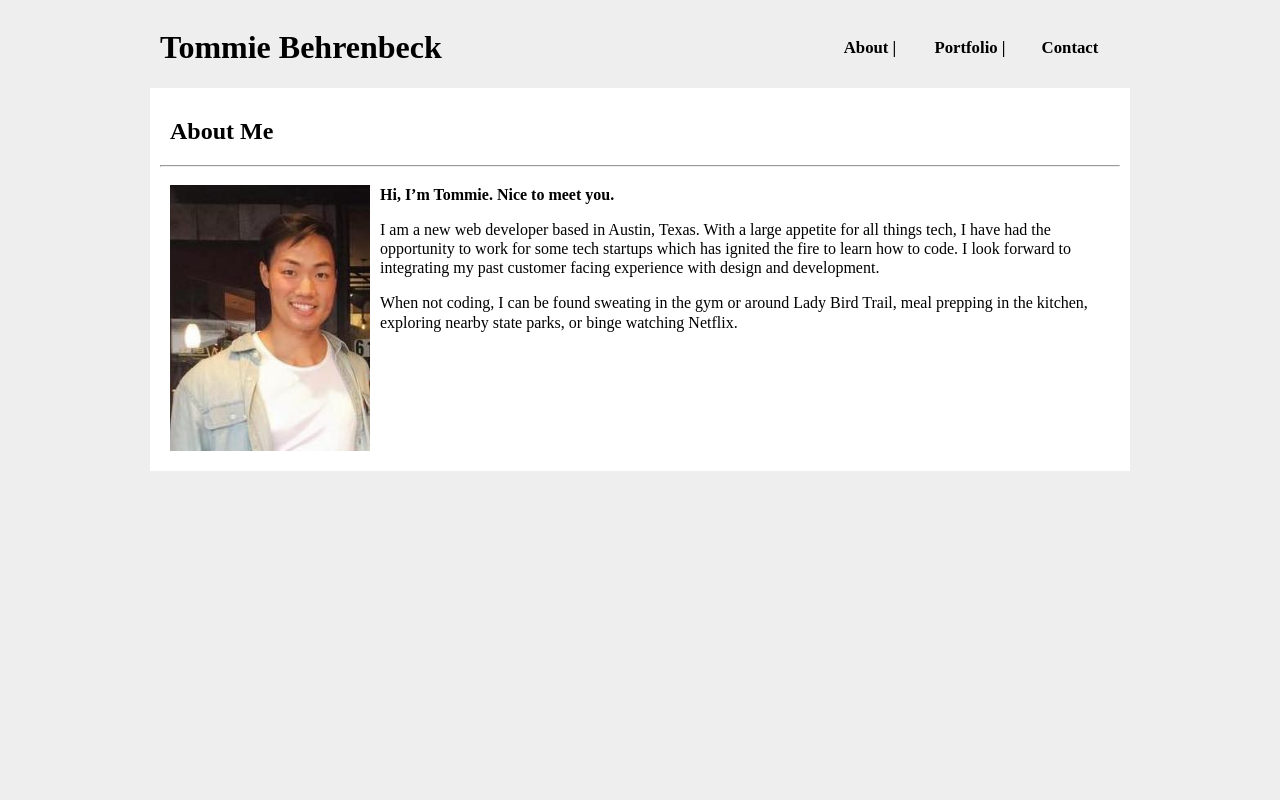
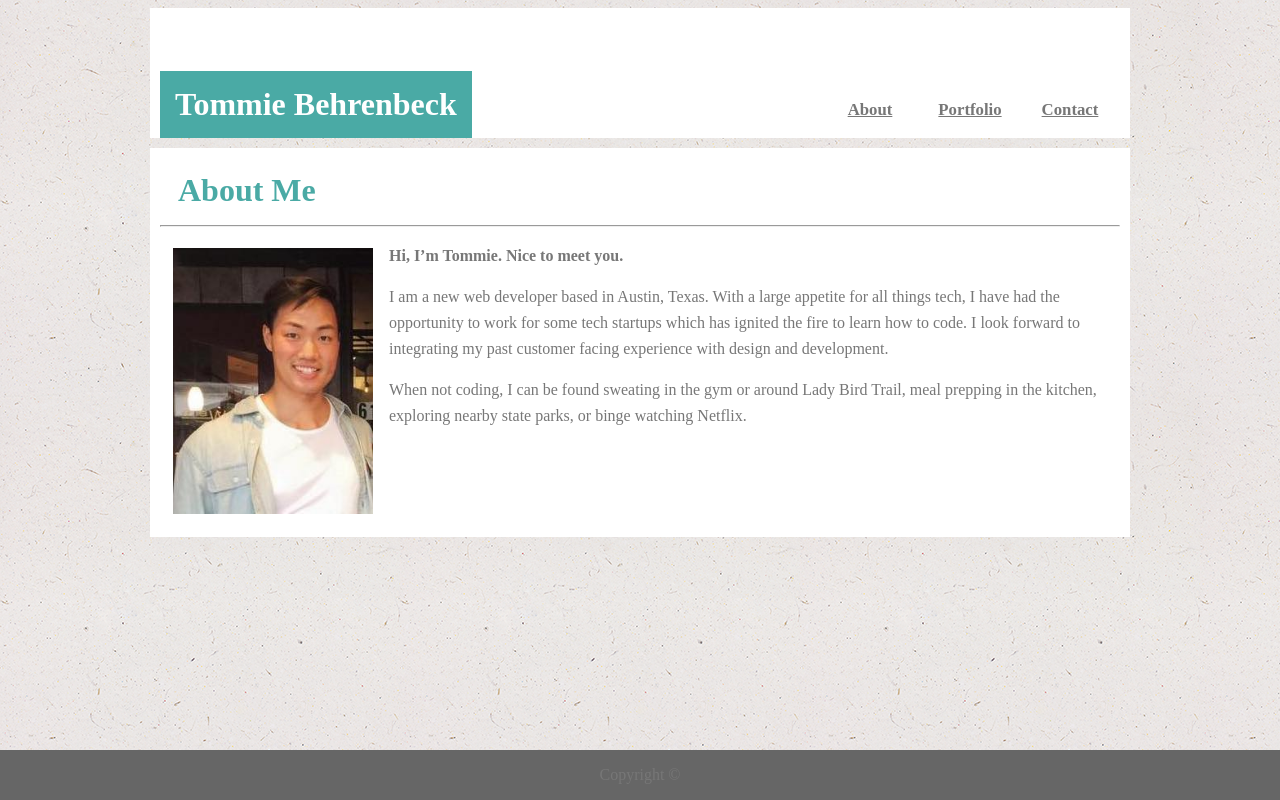
Before and after one commit to tbehrenbeck/Basic-Portfolio, a plain HTML site: page index.html in a window 1280 px wide. Drawn offline with Linux system fonts and the light colour scheme.

Commit message:
navAndFormat

```diff
--- a/assets/css/style.css
+++ b/assets/css/style.css
@@ -3,10 +3,20 @@ header {
     display: block;
     max-width: 960px;
     margin: auto;
+    padding: 10px;
+    background-color: #ffffff;
+    z-index: 1;
+
 }
 
 h1 {
     display: inline-block;
+    background-color: #4aaaa5;
+    color: #ffffff;
+    padding-bottom: 5px;
+    padding: 15px;
+    position: relative;
+    top: 32px;
 }
 
 .nav h6 {
@@ -20,6 +30,8 @@ h1 {
     padding-top: 20px;
     font-size: 25px;
     font-weight: lighter;
+    position: relative;
+    top: 52px;
 }
 
 body {
@@ -29,32 +41,61 @@ body {
 h2 {
     text-align: left;
     padding-left: 10px;
+    padding-bottom: 8px;
+    padding-top:6px;
+    color: #4aaaa5;
+    font-size: 32px;
+    margin: 8px;
 }
 
 .wrapper {
-    background: #fff;
+    background: #ffffff;
     max-width: 960px;
     margin: auto;
     padding: 10px;
     overflow: hidden;
+    margin-top: 10px;
+    border-color: #ffffff;
 }
 
 img {
     float: left;
-    margin: 10px;
+    margin: 13px;
+    padding-right: 3px;
 }
 
 .text {
-    line-height: 1.2;
-    padding-top: 10px;
+    line-height: 1.6;
+    padding-top: 8px;
+    color: #777777;
 }
 
 input, textarea {
     width: 100%;
     margin-bottom: 2px;
+    color: #777777;
 
 }
 
 .info {
     padding: 10px;
 }
+
+body {
+    background-image: url(../images/ep_naturalwhite.png);
+}
+
+.footer {
+    position: fixed;
+    left: 0;
+    bottom: 0;
+    width: 100%;
+    background-color: #666666;
+    color: #777777;
+    text-align: center;
+    margin-bottom: 0px;
+ }
+
+ a {
+     color: #777777;
+ }
--- a/index.html
+++ b/index.html
@@ -13,13 +13,19 @@
         <h1>Tommie Behrenbeck</h1>
 
         <div class="nav">
-                <h6>Contact</h6>
+            <h6>
+                <a href="contact.html">Contact</a>
+            </h6>
         </div>
         <div class="nav">
-                <h6>Portfolio |</h6>
+            <h6>
+                <a href="portfolio.html">Portfolio</a>
+            </h6>
         </div>
         <div class="nav">
-                <h6>About |</h6>
+            <h6>
+                <a href="index.html">About</a>
+            </h6>
         </div>
     </header>
 
@@ -43,6 +49,10 @@
 
     </div>
 
+    <div class="footer">
+        <p>Copyright ©</p>
+    </div>
+
 </body>
 
 </html>
```
Also changed, not shown: contact.html (+9 -3 lines), portfolio.html (+11 -3 lines), assets/images/ep_naturalwhite.png (added). Lines whose indentation alone changed are shown as unchanged.
